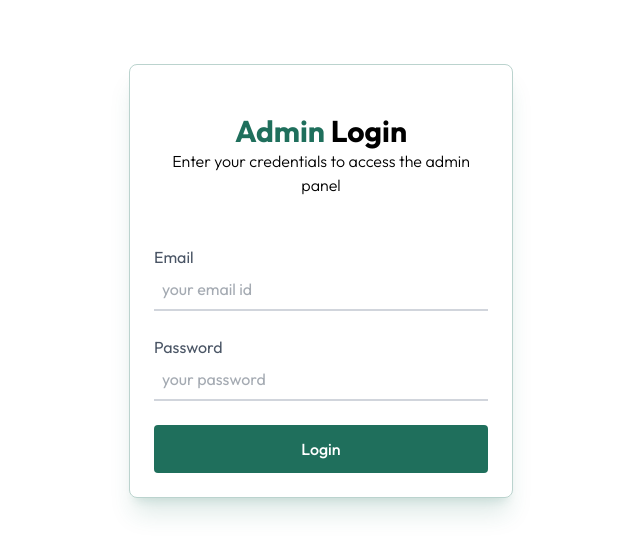
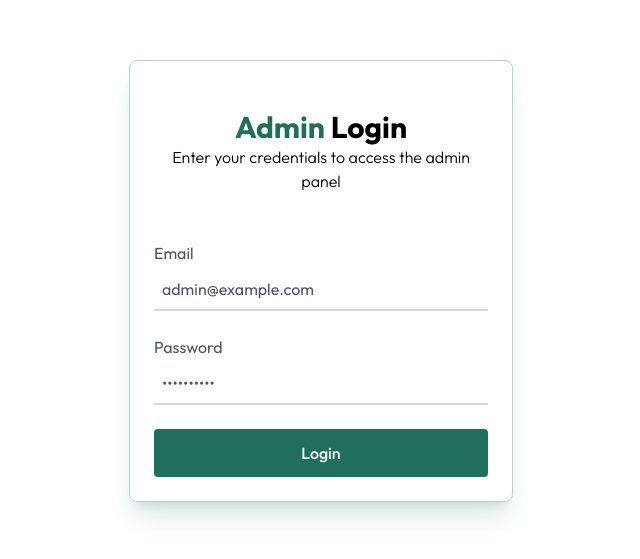
Before and after one commit to Sakhila2001/blog, a React (Vite) app in the folder client/: page /admin in a window 1280 px wide. Shown: the part 119-678 px from the top of the page, without its empty margins (319-959 px from the left). Built offline with nearby package versions, Linux system fonts and the light colour scheme; no server answers.

Commit message:
updated login

```diff
--- a/client/src/components/BlogList.jsx
+++ b/client/src/components/BlogList.jsx
@@ -1,5 +1,6 @@
 import React, { useState } from "react";
-import {  blogCategories } from "../assets/assets";
+import { blog_data, blogCategories } from "../assets/assets";
+import { motion } from "framer-motion";
 import BlogCard from "./BlogCard.jsx";
 import { useAppContext } from "../context/AppContext.jsx";
 
--- a/client/src/components/admin/Login.jsx
+++ b/client/src/components/admin/Login.jsx
@@ -4,8 +4,8 @@ import toast from "react-hot-toast";
 
 const Login = () => {
   const { axios, setToken, navigate } = useAppContext();
-  const [email, setEmail] = useState("");
-  const [password, setPassword] = useState("");
+  const [email, setEmail] = useState("admin@example.com"); // pre-filled for convenience
+  const [password, setPassword] = useState("greatstack");  // pre-filled for convenience
 
   const handleSubmit = async (e) => {
     e.preventDefault();
@@ -16,7 +16,7 @@ const Login = () => {
         localStorage.setItem("token", data.token);
         axios.defaults.headers.common["Authorization"] = data.token;
         toast.success("Login successful");
-        navigate("/admin"); // redirect to admin layout/dashboard
+        navigate("/admin"); // redirect to admin dashboard
       } else {
         toast.error(data.message);
       }
@@ -37,32 +37,32 @@ const Login = () => {
               Enter your credentials to access the admin panel
             </p>
           </div>
-          <form
-            onSubmit={handleSubmit}
-            className="mt-6 w-full sm:max-w-md text-gray-600"
-          >
-            <div className="flex flex-col">
-              <label>Email</label>
+
+          <form onSubmit={handleSubmit} className="mt-6 w-full sm:max-w-md text-gray-600">
+            <div className="flex flex-col mb-6">
+              <label className="mb-1">Email</label>
               <input
+                type="email"
+                value={email}
                 onChange={(e) => setEmail(e.target.value)}
                 required
                 placeholder="your email id"
-                className="border-b-2 border-gray-300 p-2 outline-none mb-6"
-                type="email"
-                value={email}
+                className="border-b-2 border-gray-300 p-2 outline-none"
               />
             </div>
-            <div className="flex flex-col">
-              <label>Password</label>
+
+            <div className="flex flex-col mb-6">
+              <label className="mb-1">Password</label>
               <input
+                type="password"
+                value={password}
+                onChange={(e) => setPassword(e.target.value)}
                 required
                 placeholder="your password"
-                className="border-b-2 border-gray-300 p-2 outline-none mb-6"
-                type="password"
-                onChange={(e) => setPassword(e.target.value)}
-                value={password}
+                className="border-b-2 border-gray-300 p-2 outline-none"
               />
             </div>
+
             <button
               type="submit"
               className="w-full py-3 font-medium bg-primary text-white rounded cursor-pointer hover:bg-primary/90 transition-all"
```
